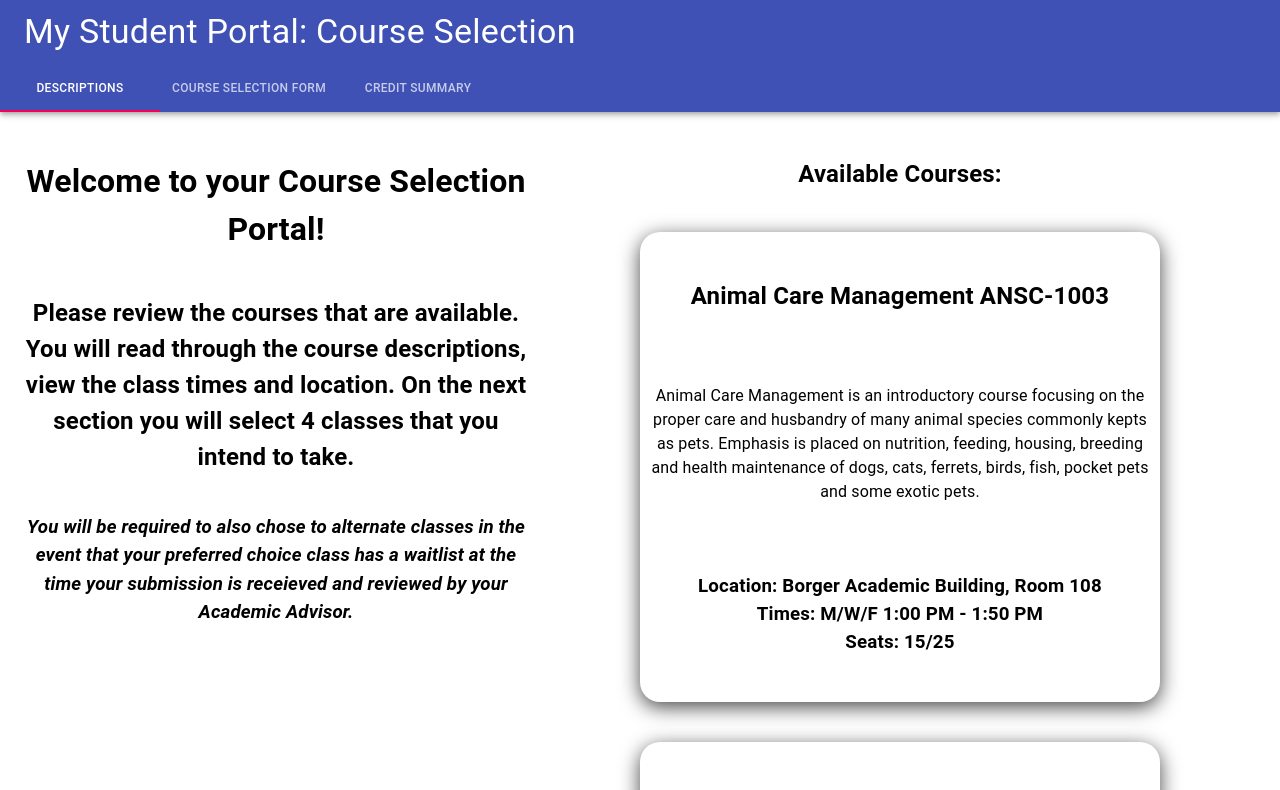
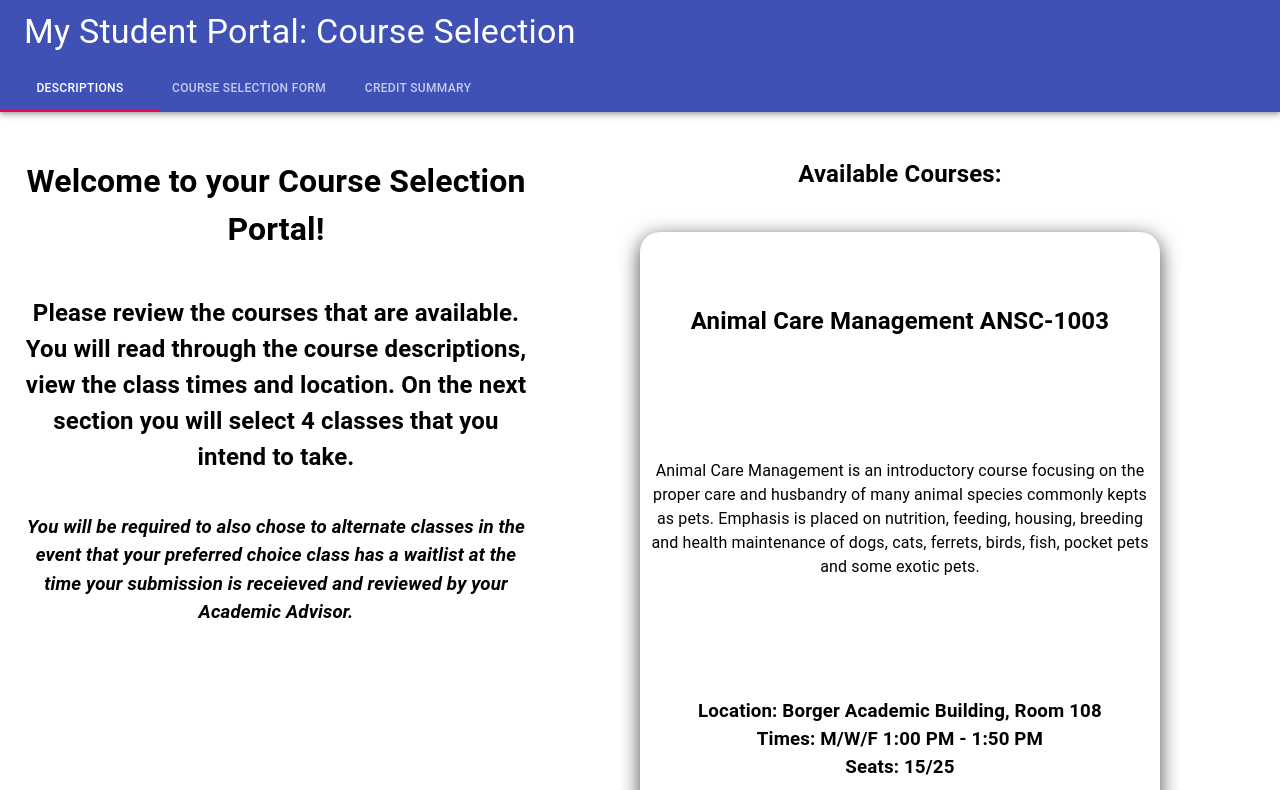
Before and after one commit to saiken86807/course-selector-app, a React (Create React App) app: page / in a window 1280 px wide. Shown: the top 790 px of the page. Built offline with nearby package versions, Linux system fonts and the light colour scheme.

Commit message:
removed background color, changes to .courses size

```diff
--- a/src/App.css
+++ b/src/App.css
@@ -1,10 +1,8 @@
 .App {
 	text-align: center;
 	min-height: 100vh;
-	background: lightgrey;
 }
-
-.courses {
+/* .courses {
 	height: 450px;
 	width: 500px;
 	border-radius: 20px;
@@ -16,8 +14,8 @@
 	align-items: center;
 	box-shadow: 0px 5px 20px rgb(71, 71, 71);
 	background: white;
-}
-/* for breaking point 611- 850-ish
+} */
+/* for breaking point 611- 850-ish */
 .courses {
 	height: 600px;
 	width: 500px;
@@ -30,7 +28,7 @@
 	align-items: center;
 	box-shadow: 0px 5px 20px rgb(71, 71, 71);
 	background: white;
-}*/
+}
 
 .PaperLeft {
 	margin-top: 20px;
```
